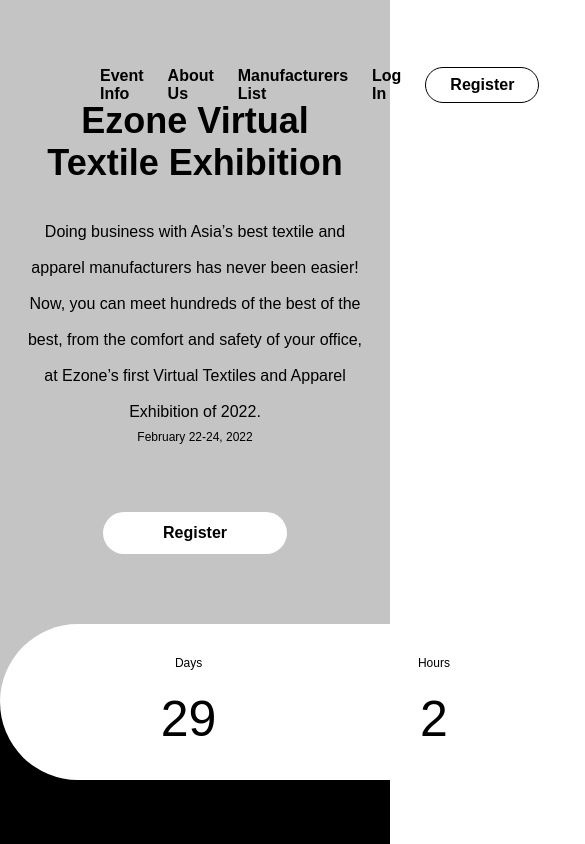
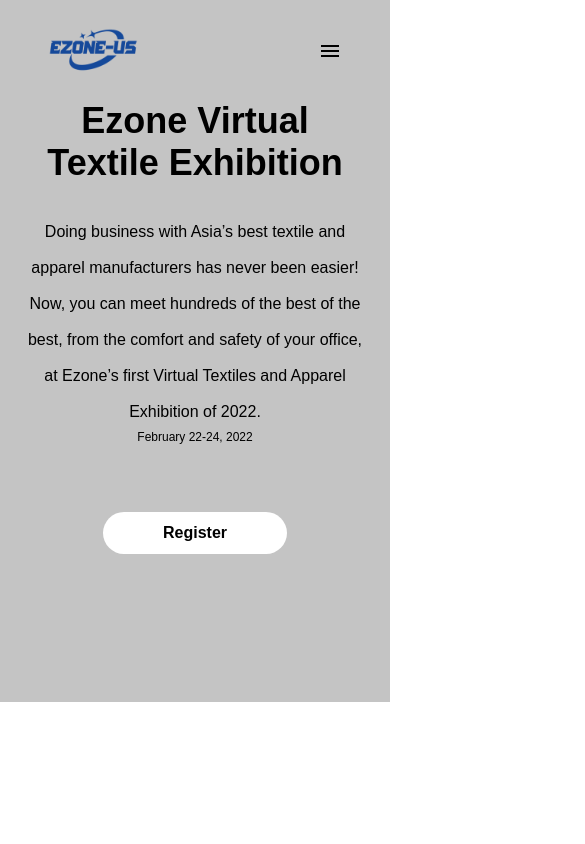
Before and after one commit to da-022412/ezone-fashion, a Next.js app: page / in a window 390 px wide. Shown: the top 844 px of the page, 585 px wide, since content can reach past the window. Built offline with nearby package versions, Linux system fonts and the light colour scheme; a web font is replaced by a local one.

Commit message:
Add mobile nav

```diff
--- a/components/Layout.js
+++ b/components/Layout.js
@@ -1,8 +1,35 @@
-import { Fragment } from 'react';
+import { Fragment, useState, useCallback, useEffect } from 'react';
 import Head from 'next/head';
 
 import Footer from './Layout/Footer';
 import Header from './Layout/Header';
+import MobileHeader from './Layout/MobileHeader';
+
+const useMediaQuery = (width) => {
+    const [targetReached, setTargetReached] = useState(false);
+
+    const updateTarget = useCallback((e) => {
+        if (e.matches) {
+            setTargetReached(true);
+        } else {
+            setTargetReached(false);
+        }
+    }, []);
+
+    useEffect(() => {
+        const media = window.matchMedia(`(max-width: ${width}px)`);
+        media.addListener(updateTarget);
+
+        // Check on mount (callback is not called until a change occurs)
+        if (media.matches) {
+            setTargetReached(true);
+        }
+
+        return () => media.removeListener(updateTarget);
+    }, []);
+
+    return targetReached;
+};
 
 const links = [
     {
@@ -33,6 +60,7 @@ const links = [
 ];
 
 const Layout = ({ children }) => {
+    const isBreakpoint = useMediaQuery(980);
     return (
         <>
             <Head>
@@ -40,7 +68,11 @@ const Layout = ({ children }) => {
                 <meta name='description' content='E-Zone US' />
                 <link rel='icon' href='/favicon.ico' />
             </Head>
-            <Header links={links} />
+            {isBreakpoint ? (
+                <MobileHeader links={links} />
+            ) : (
+                <Header links={links} />
+            )}
             <Fragment>{children}</Fragment>
             <Footer />
         </>
--- /dev/null
+++ b/components/Layout/MobileHeader.js
@@ -0,0 +1,56 @@
+import Link from 'next/link';
+import Image from 'next/image';
+import Script from 'next/script';
+
+import headerStyles from '../../styles/Header.module.scss';
+import navStyles from '../../styles/Nav.module.scss';
+
+import Logo from '../../assets/images/ezone-us-logo.png';
+import Hamburger from '../../assets/images/outline-menu-black.png';
+
+const MobileHeader = ({ links }) => {
+    return (
+        <>
+            <header className={headerStyles.header}>
+                <div className={`${headerStyles['header-container']}`}>
+                    <figure className={headerStyles.logo}>
+                        <Link href='/'>
+                            <a>
+                                <Image src={Logo} width={90} height={45} />
+                            </a>
+                        </Link>
+                    </figure>
+                    <figure
+                        className={headerStyles.menu}
+                        onClick={() => mobileNav()}
+                    >
+                        <Image src={Hamburger} width={24} height={24} />
+                    </figure>
+                </div>
+                <nav className={`${navStyles['mobile-nav']}`} id='mobile-nav'>
+                    {links.map((x) => (
+                        <div className={`${navStyles['link-container']}`}>
+                            <Link href={x.slug} key={x.id}>
+                                <a className={`${navStyles['link-text']}`}>
+                                    {x.title}
+                                </a>
+                            </Link>
+                        </div>
+                    ))}
+                </nav>
+            </header>
+            <Script>
+                {`function mobileNav() {
+                    var y = document.getElementById('mobile-nav');
+                    if (y.style.display === 'none') {
+                        y.style.display = 'block';
+                      } else {
+                        y.style.display = 'none';
+                      }
+                }`}
+            </Script>
+        </>
+    );
+};
+
+export default MobileHeader;
--- a/pages/index.js
+++ b/pages/index.js
@@ -16,10 +16,6 @@ export default function Home() {
                 }
             `}</style>
             <Hero />
-            <Countdown />
-            <Information />
-            <Schedule />
-            <About />
         </>
     );
 }
--- a/styles/Countdown.module.scss
+++ b/styles/Countdown.module.scss
@@ -19,4 +19,8 @@
 .timer {
     font-family: 'Montserrat', sans-serif;
     font-size: toRem(50);
+
+    @include md {
+        font-size: toRem(24);
+    }
 }
--- a/styles/Header.module.scss
+++ b/styles/Header.module.scss
@@ -15,4 +15,13 @@
     margin: auto;
     max-width: $site-width;
     padding: toRem(60) toRem(8);
+
+    @include md {
+        padding: toRem(12) toRem(8);
+        position: fixed;
+        left: 0;
+        top: 0;
+        width: 100%;
+        z-index: 999;
+    }
 }
--- a/styles/Nav.module.scss
+++ b/styles/Nav.module.scss
@@ -16,5 +16,34 @@
         box-sizing: border-box;
         margin: 0 0 0 toRem(12);
         padding: toRem(8) toRem(24);
+
+        @include md {
+            position: fixed;
+            bottom: toRem(32);
+            left: toRem(16);
+            margin: 0;
+            text-align: center;
+            width: 90%;
+            z-index: 99;
+        }
     }
 }
+
+.mobile-nav {
+    display: none;
+
+    & .link-container {
+        margin-bottom: toRem(32);
+    }
+
+    @include md {
+        background-color: #c4c4c4;
+        height: 100%;
+        left: 0;
+        padding-top: toRem(120);
+        position: fixed;
+        top: 0;
+        width: 100%;
+        z-index: 9;
+    }
+}
```
Also changed, not shown: assets/images/outline-menu-black.png (added).
